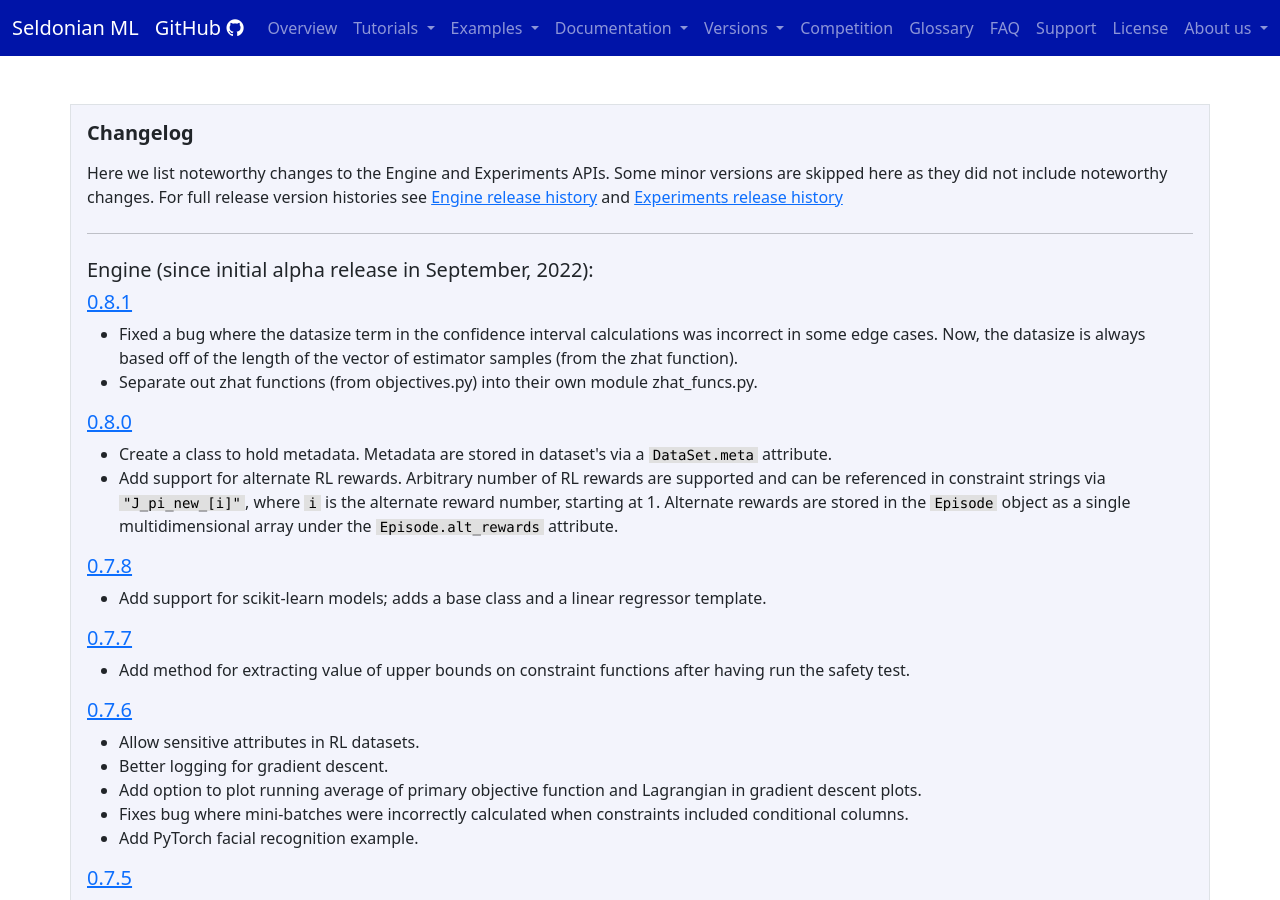
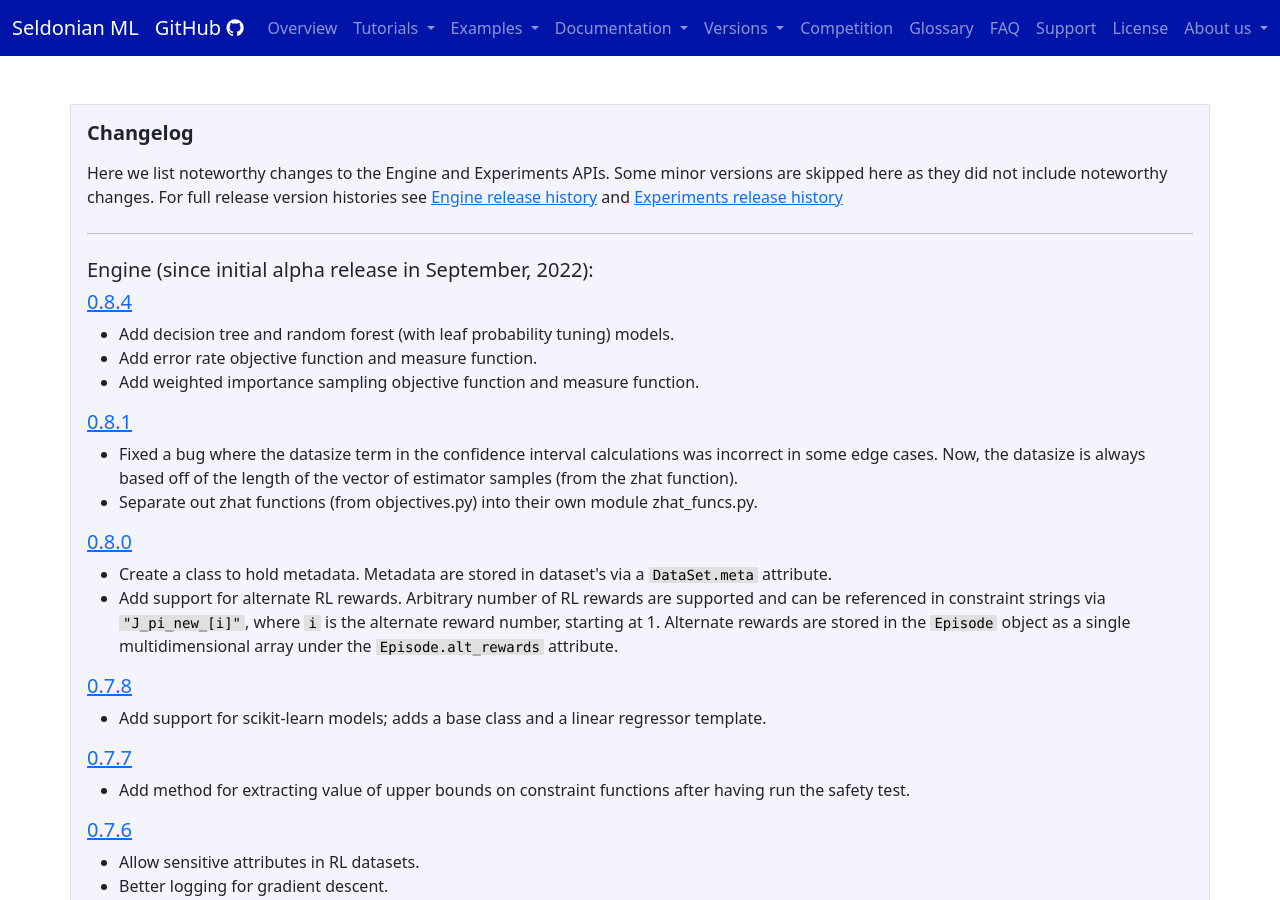
Before and after one commit to seldonian-framework/Tutorials, a Jekyll site: the page built from changelog.md, in a window 1280 px wide and 900 px high. Built offline with Jekyll 4.4.1, drawn with Linux system fonts in a browser that asks for light colours; nearby versions of some CDN libraries.

Commit message:
update changelog; remove coming soon page from dropdown.

```diff
--- a/_includes/header.html
+++ b/_includes/header.html
@@ -140,7 +140,7 @@
                         </a>
                         <ul class="dropdown-menu" aria-labelledby="navbarDropdown">
                             <li><a class="dropdown-item" href="{{ "/v_alpha/" | relative_url}}">Version alpha</a></li>
-                            <li><a class="dropdown-item" href="{{ "/coming_soon/" | relative_url}}">Coming soon</a></li>
+                            <!-- <li><a class="dropdown-item" href="{{ "/coming_soon/" | relative_url}}">Coming soon</a></li> -->
                             <li><a class="dropdown-item" href="{{ "/changelog/" | relative_url}}">Change log</a></li>
                         </ul>
                     </li>
```
Also changed, not shown: changelog.md.
